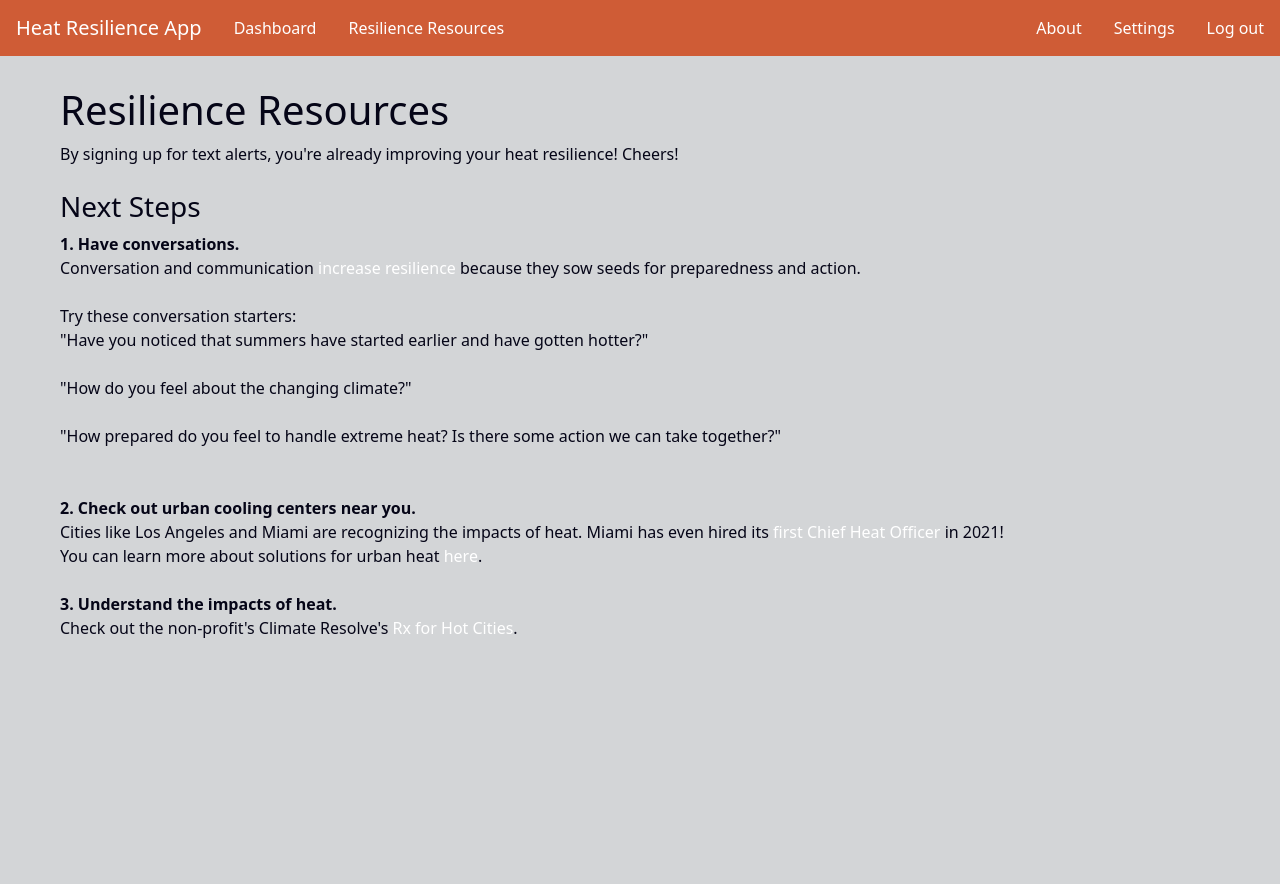
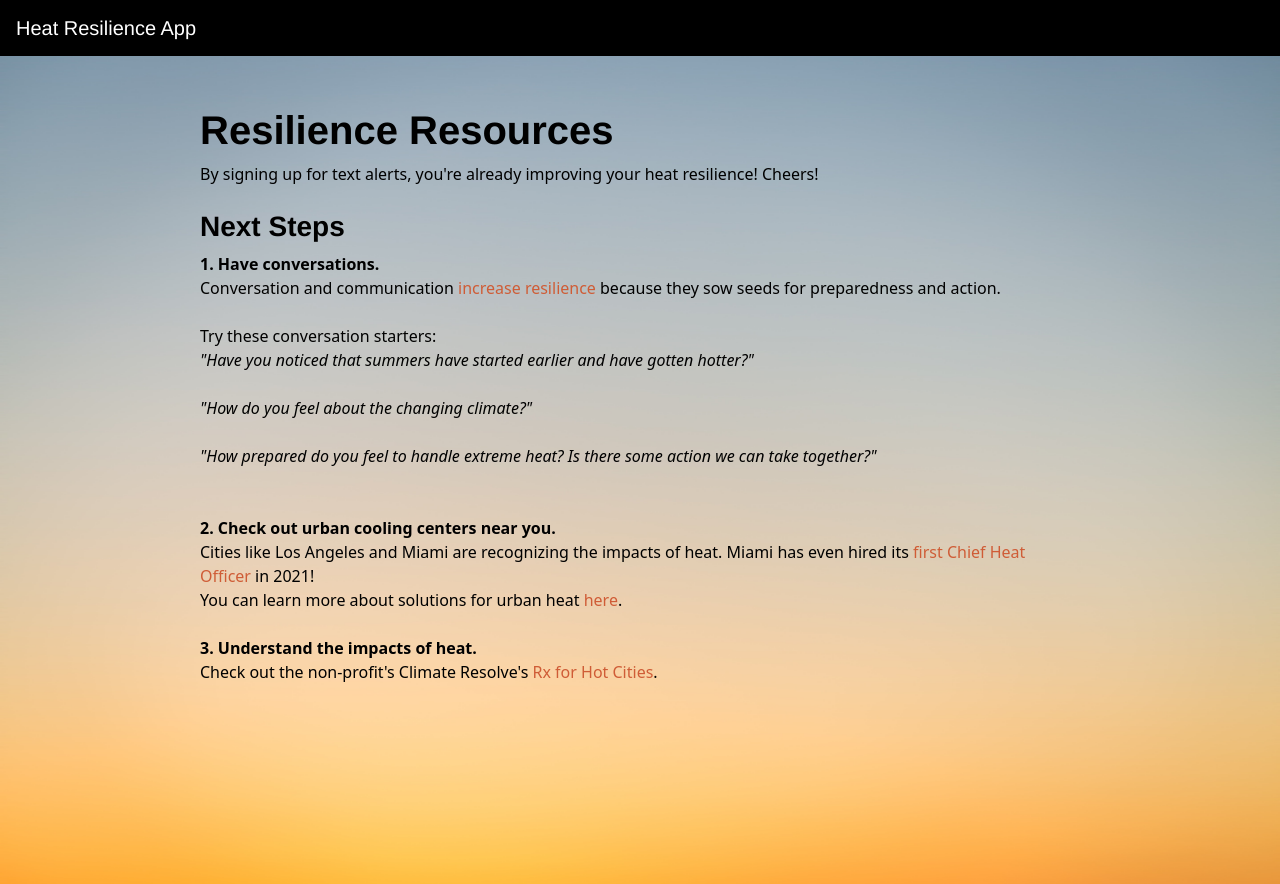
Before and after one commit to greenhacks/heat-resilience-app, a Flask app: page /resilience-resources in a window 1280 px wide. Before the commit the page ends 638 px from the top, so only its background shows below. Run offline with Flask 2, Linux system fonts and the light colour scheme.

Commit message:
Styling updates

```diff
--- a/static/styles.css
+++ b/static/styles.css
@@ -1,36 +1,107 @@
+h1, h2, h3, h4, h5, h6 {
+  font-family: "Helvetica", serif;
+  font-weight:  700;
+}
+
+body .container-fluid {
+  background-image: url('/static/gradient.jpg');
+  background-repeat: no-repeat;
+  background-attachment: fixed;
+  background-size: cover;
+  background-position: center;
+  color: black;
+  margin: auto;
+  padding-left: 150px;
+  padding-right: 150px;
+  padding-top: 50px;
+  padding-bottom: 200px;
+}
+
 #homepage {
-    background-image: url('/static/dunes_lg.jpg');
+    background-image: url('/static/gradient.jpg');
+    /* background-image: url('/static/dunes_lg.jpg'); */
     background-repeat: no-repeat;
     background-attachment: fixed;
     background-size: cover;
     background-position: center;
-    color: #D3D5D7;
+    color: black;
     margin: auto;
     padding-left: 200px;
     padding-right: 200px;
     padding-top: 50px;
     padding-bottom: 50px;
+  }
 
-  }
+#staticpages {
+  background-image: url('/static/gradient.jpg');
+  background-repeat: no-repeat;
+  background-attachment: fixed;
+  background-size: cover;
+  background-position: center;
+  color: black;
+  margin: auto;
+  padding-left: 200px;
+  padding-right: 200px;
+  padding-top: 50px;
+  padding-bottom: 200px;
+}
+
+#resetpassword {
+  background-image: url('/static/dunes_lg.jpg');
+  background-repeat: no-repeat;
+  background-attachment: fixed;
+  background-size: cover;
+  background-position: center;
+  color: white;
+  margin: auto;
+  padding-left: 200px;
+  padding-right: 200px;
+  padding-top: 50px;
+  padding-bottom: 50px;
+}
+#loginbutton {
+  display: flex;
+  justify-content: flex-end
+}
+
 body {
-   background-color: #D3D5D7;
- }
-
- #icecream-img {
-   position: relative;
-   padding-top: 30px
+   /* background-color: #D3D5D7 */
+   background-color: white
  }
 
 .settings {
   margin-left: 20px
 }
 
-#user-settings{
+/* #user-settings{
   padding-top:30px
 }
 
-body .container-fluid {
-    background-color: #D3D5D7;
+#user-settings-form {
+  padding-right: 50px;
+  padding-top: 30px;
+  padding-bottom: 30px
+} */
+
+#settingstable {
+  margin-top: 20px;
+  /* margin-right: 800px */
+}
+
+#forgotpassword{
+  color: black
+}
+
+#resourcelinks{
+  color: #CF5C36
+}
+
+#cancel{
+  color: white
+}
+
+/* body .container-fluid {
+    background-color: white;
     background-repeat: no-repeat;
     background-attachment: fixed;
     background-size: cover;
@@ -39,16 +110,24 @@ body .container-fluid {
     margin-left: 30px;
     padding-right: 50px;
     padding-left: 30px
+} */
+
+
+.chart-container {
+    position: relative;
+    display: flex;
+    /* height: 20vh;
+    width: 100vw; */
+    /* margin-bottom: 50px;
+    padding-bottom: 30px */
 }
 
-#line-chart {
-    position: relative;
-    display: flex;
-    height:20vh; width:40vw
+#italics {
+  font-style: italic
 }
 
-.chart-container{
-  position: relative
+#totalalerts{
+  display: flex
 }
 
 .alert {
@@ -57,20 +136,19 @@ body .container-fluid {
 }
 
 a:link {
-    color: white;
-    background-color: transparent;
-    text-decoration: none;
-  }
+  color: black;
+  background-color: transparent;
+  text-decoration: none;
+}
 
 a:visited{
-  color: blue;
+  color: orange;
   background-color: transparent;
-  text-decoration: none;
-  /* border-bottom: 1px solid #b3b3b3; */
+  text-decoration: underline;
 }
 
 a:hover {
-  color: black;
+  color: white;
   background-color: transparent;
   text-decoration: underline;
 }
@@ -82,9 +160,11 @@ a:active {
 }
 
 .navbar {
-  background-color: #CF5C36;
+  /* background-color: #D57A66; */
+  /* background-color: #FCAA67; */
+  background-color: black;
   color: white;
-  /* margin-bottom: 30px */
+  font-family: "Helvetica", serif;
 }
 
 .navbar-brand{
```
